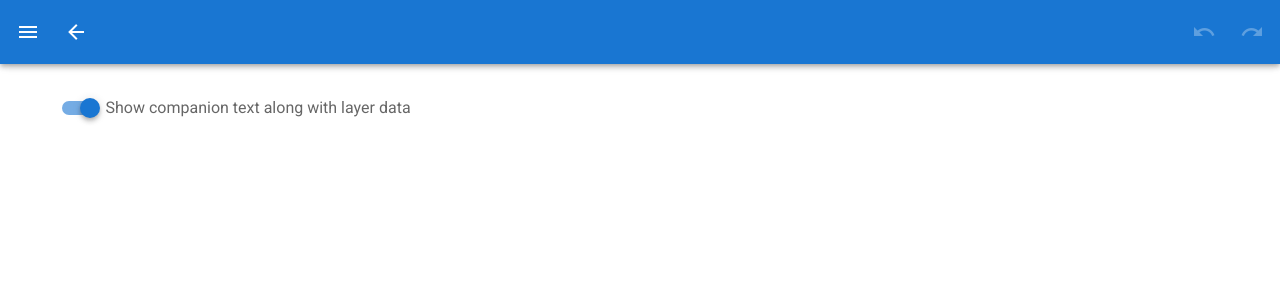
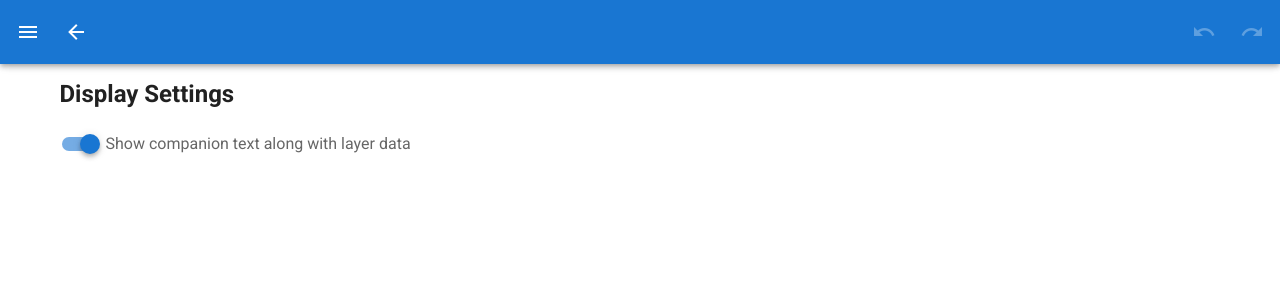
Before and after one commit to dreblen/visual-text-blocker, a Vue app: page /preferences in a window 1280 px wide. Shown: the top 300 px of the page. Built offline with nearby package versions, Linux system fonts and the light colour scheme.

Commit message:
Adjustment - Preference Groups
Changed structure of preferences object so it works in groups of
related preferences. Added a default value that’s used if the value is
set to null.

```diff
--- a/src/store/index.js
+++ b/src/store/index.js
@@ -76,10 +76,16 @@ export default new Vuex.Store({
     layerHistoryDepth: 0,
 
     preferences: {
-      shouldShowCompanionText: {
-        type: Boolean,
-        value: true,
-        description: 'Show companion text along with layer data'
+      display: {
+        description: 'Display Settings',
+        settings: {
+          shouldShowCompanionText: {
+            type: 'boolean',
+            default: true,
+            value: true,
+            description: 'Show companion text along with layer data'
+          }
+        }
       }
     },
 
@@ -98,7 +104,7 @@ export default new Vuex.Store({
   },
   mutations: {
     setPreference: function (state, pref) {
-      state.preferences[pref.name].value = pref.value
+      state.preferences[pref.groupName].settings[pref.name].value = (pref.value !== null) ? pref.value : state.preferences[pref.groupName].settings[pref.name].default
     },
     // Saves the current state of the layers so it can be returned to via history
     saveLayers: function (state) {
--- a/src/views/Home.vue
+++ b/src/views/Home.vue
@@ -71,7 +71,7 @@
               </span>
             </span>
           </p>
-          <template v-if="preferences.shouldShowCompanionText.value === true">
+          <template v-if="preferences.display.settings.shouldShowCompanionText.value === true">
             <p v-if="companionTextLayer === layer.id">
               <v-text-field
                 label="Companion Text"
@@ -330,7 +330,7 @@ export default {
         // Single-layer actions
         if (this.selectedLayers.length === 1) {
           // Add companion text
-          if (this.preferences.shouldShowCompanionText.value === true) {
+          if (this.preferences.display.settings.shouldShowCompanionText.value === true) {
             actions.push({
               title: 'Companion Text',
               action: function () {
--- a/src/views/Preferences.vue
+++ b/src/views/Preferences.vue
@@ -1,14 +1,21 @@
 <template>
   <v-container>
-    <v-row v-for="(pref, name) in preferences" :key="name">
+    <v-row v-for="(prefGroup, groupName) in preferences" :key="groupName">
       <v-col>
-        <template v-if="pref.type === Boolean">
-          <v-switch
-            v-model="pref.value"
-            :label="pref.description"
-            @change="booleanChanged(name, pref.value)"
-          />
-        </template>
+        <h2 v-if="prefGroup.description">
+          {{ prefGroup.description }}
+        </h2>
+        <v-row v-for="(pref, name) in prefGroup.settings" :key="name">
+          <v-col>
+            <template v-if="pref.type === 'boolean'">
+              <v-switch
+                v-model="pref.value"
+                :label="pref.description"
+                @change="preferenceChanged(groupName, name, pref.value)"
+              />
+            </template>
+          </v-col>
+        </v-row>
       </v-col>
     </v-row>
   </v-container>
@@ -25,8 +32,9 @@ export default {
     ])
   },
   methods: {
-    booleanChanged: function (name, value) {
+    preferenceChanged: function (groupName, name, value) {
       this.$store.commit('setPreference', {
+        groupName,
         name,
         value
       })
```
